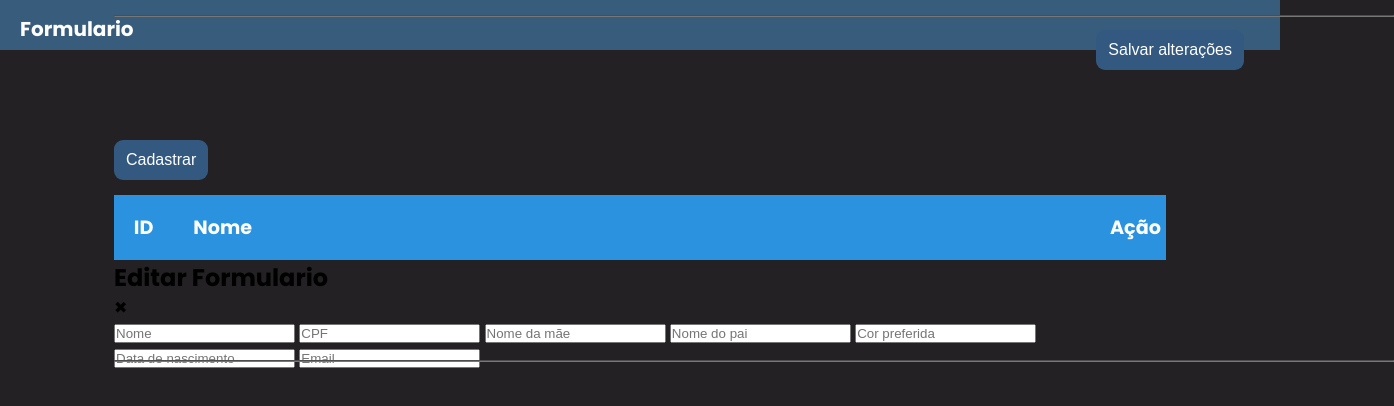
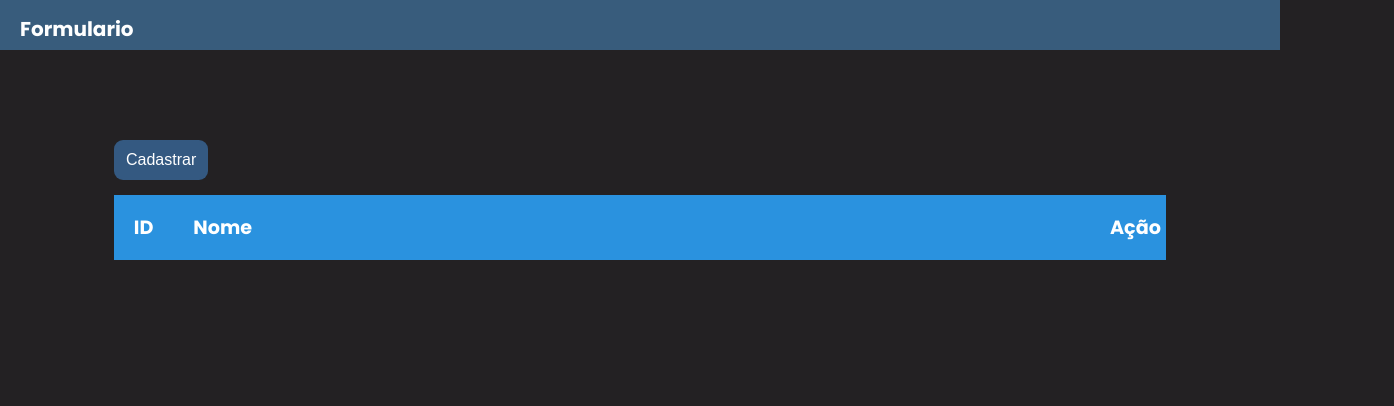
Before and after one commit to BarbosaLuke/formulario2, a plain HTML site: page index.html in a window 1280 px wide. Shown: the whole page, 1394 px wide, since content can reach past the window. Drawn offline with Linux system fonts and the light colour scheme.

Commit message:
atualização no index
alterações para o funcionamento

```diff
--- a/index.html
+++ b/index.html
@@ -8,7 +8,6 @@
     <link rel="stylesheet" href="CSS/button.css">
     <link rel="stylesheet" href="CSS/tabela.css">
     <link rel="stylesheet" href="CSS/boxshow.css">
-    <link rel="stylesheet" href="CSS/boxedit.css">
     <link rel="stylesheet" href="CSS/boxcadastro.css">
     <script src="main.js"  defer></script>
     <title>Formulario CRUD</title>
@@ -72,49 +71,31 @@
         </table>
 
 
-    <div id="box-edit" class="box-edit">
-        <div class="box-edit-content">
-
-            <header class="box-edit-header"><h2>Editar Formulario</h2>
-                <span  onclick="closeBoxEdit()" type="button" class="box-edit-close" id="box-editClose"  id="boxClose">&#10006;</span>
-            <hr>
-
-            </header>
-            <form class="box-edit-form">
-                <input class="box-field-edit" type="text" placeholder="Nome" required>
-                <input class="box-field-edit" type="text" placeholder="CPF" required>
-                <input class="box-field-edit" type="text" placeholder="Nome da mãe" required>
-                <input class="box-field-edit" type="text" placeholder="Nome do pai" required>
-                <input class="box-field-edit" type="text" placeholder="Cor preferida" required>
-                <input class="box-field-edit" type="text" placeholder="Data de nascimento" required>
-                <input class="box-field-edit" type="text" placeholder="Email" required>
-            </form>
-
-            <footer>
-              <hr class="hrbottom">
-                <button type="button" class="button salvar">Salvar alterações</button>
-
-            </footer>
-        </div>
-    </div>
-
     <div id="box-show" class="box-show">
         <div class="box-show-content">
 
             <header class="box-show-header"><h2>Formulario</h2>
                 <hr>
-                <span  onclick="closeBoxShow()" class="box-show-close" id="box-showClose">&#10006;</span>
+                <span  onclick="closeBoxShow(),clearFields()" class="box-show-close" id="box-showClose">&#10006;</span>
             </header>
 
             <form class="box-show-form">
-                <input  class="box-field-show" type="text" placeholder="Nome" disabled>
-                <input class="box-field-show" type="text" placeholder="CPF" disabled>
-                <input  class="box-field-show" type="text" placeholder="Nome da mãe" disabled>
-                <input class="box-field-show" type="text" placeholder="Nome do pai" disabled>
-                <input class="box-field-show" type="text" placeholder="Cor preferida" disabled>
-                <input class="box-field-show" type="text" placeholder="Data de nascimento" disabled>
-                <input class="box-field-show" type="text" placeholder="Email" disabled>
-                <input class="box-field-show" type="text" placeholder="Idade" disabled>
+
+                <input id="nomeee" class="box-field-show" type="text" placeholder="Nome" disabled="disabled">
+
+                <input id="CPFFF" class="box-field-show" type="text" placeholder="CPF" disabled="disabled" >
+
+                <input id="nomeDaMaeee" class="box-field-show" type="text" placeholder="Nome da mãe" disabled="disabled">
+
+                <input id="nomeDoPaiii" class="box-field-show" type="text" placeholder="Nome do pai" disabled="disabled">
+
+                <input id="corPreferidaaa" class="box-field-show" type="text" placeholder="Cor preferida" disabled="disabled">
+
+                <input id="dataNascimentooo" class="box-field-show" type="text" placeholder="Data de nascimento" disabled="disabled">
+
+                <input id="emailll" class="box-field-show" type="text" placeholder="Email" disabled="disabled">
+
+                <input class="box-field-show" type="text" placeholder="Idade" disabled="disabled">
             </form>
         </div>
     </div>
@@ -128,7 +109,7 @@
 
             </header>
             <form id="cadastro-form" class="box-cadastro-form">
-                <input id="nome" class="box-field-cadastro" type="text" placeholder="Nome" required>
+                <input data-index="new" id="nome" required class="box-field-cadastro" type="text" placeholder="Nome" required>
                 <input id="CPF" class="box-field-cadastro" type="number" placeholder="CPF" required>
                 <input id="nomeDaMae" class="box-field-cadastro" type="text" placeholder="Nome da mãe" required>
                 <input id="nomeDoPai" class="box-field-cadastro" type="text" placeholder="Nome do pai" required>
@@ -139,7 +120,7 @@
 
             <footer>
               <hr class="hrbottom">
-                <button onclick="saveForm()" type="button" class="button salvar">Salvar formulario</button>
+                <button  id="salvarr" type="button" class="button salvar">Salvar formulario</button>
 
             </footer>
         </div>
```
